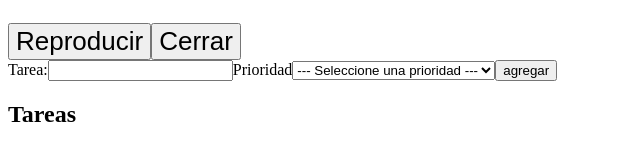
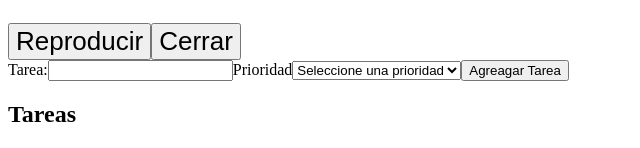
Before and after one commit to juan45202/agenda-voz, a React (Vite) app: page / in a window 1280 px wide. Both pictures are taken after a click on the button "Agregar Tarea". Shown: the part 337-485 px from the top of the page, without its empty margins (0-640 px from the left). Built offline with nearby package versions, Linux system fonts and the light colour scheme.

Commit message:
Cuarto commit implementando la funcionalidad eliminar tareas y parte de editar

```diff
--- a/src/App.jsx
+++ b/src/App.jsx
@@ -7,19 +7,18 @@ import './App.css'
 
 function App() {
 
+  const [tareas, guardarTareas] = useState([]);
+  const [filtroTareas, guardarFiltroTareas] = useState([]);
   const [formularioTareas, mostrarFormularioTareas] = useState(false);
+  const [tareaEditar, guardarTareaEditar] = useState({});
+
   const [value, onChange] = useState(new Date());
-
   const options = { weekday: 'long', year: 'numeric', month: 'long', day: 'numeric' };
   const fechaEspañol = value.toLocaleDateString('es-ES', options);
 
   var utterance = new SpeechSynthesisUtterance();
   // utterance.text = `Para el ${fechaEspañol} No tienes ninguna tarea proramada`;
   utterance.voice = speechSynthesis.getVoices()[6];
-
-  const [tareas, guardarTareas] = useState([]);
-
-  const [filtroTareas, guardarFiltroTareas] = useState([]);
 
   useEffect(() => {
     guardarFiltroTareas(tareas.filter(tarea => tarea.fechaEspañol === fechaEspañol));
@@ -35,6 +34,14 @@ function App() {
     return cadena
   }
 
+  //Funcion que se pasa por props a tarea para eliminar
+  const eliminarTarea = id => {
+    guardarTareas(tareas.filter(tarea => tarea.nombre !== id));
+  }
+  const editarTarea = tarea => {
+    console.log('editando')
+  }
+
   utterance.text = cadenaReproducir();
 
   return (
@@ -42,7 +49,7 @@ function App() {
       <Calendar onChange={onChange} value={value} />
       <h1>{fechaEspañol}</h1>
 
-      <button onClick={()=> {speechSynthesis.speak(utterance)}}>
+      <button onClick={()=> speechSynthesis.speak(utterance)}>
         Reproducir
       </button>
 
@@ -51,11 +58,22 @@ function App() {
       </button>
 
       { formularioTareas ?
-        <FormularioTarea fechaEspañol={fechaEspañol} tareas={tareas} guardarTareas={guardarTareas} />
+        <FormularioTarea
+          fechaEspañol={fechaEspañol}
+
+          tareas={tareas}
+          tareaEditar={tareaEditar}
+          guardarTareas={guardarTareas}
+          editarTarea={editarTarea}
+        />
         : null
       }
 
-      <ListadoTareas filtroTareas={filtroTareas} />
+      <ListadoTareas
+        filtroTareas={filtroTareas}
+        eliminarTarea={eliminarTarea}
+        guardarTareaEditar={guardarTareaEditar}
+      />
     </div>
   )
 }
--- a/src/components/FormularioTarea.jsx
+++ b/src/components/FormularioTarea.jsx
@@ -1,12 +1,30 @@
-import React, { useState } from 'react'
+import React, { useState, useEffect } from 'react'
 
-const FormularioTarea = ({fechaEspañol, tareas, guardarTareas}) => {
+const FormularioTarea = (
+    {   fechaEspañol,
+        tareas,
+        tareaEditar,
+        guardarTareas,
+        editarTarea
+
+    }) => {
 
     const [nombre, setNombre] = useState('');
     const [prioridad, setPrioridad] = useState('');
 
+    useEffect(() => {
+        if (Object.keys(tareaEditar).length) {
+            setNombre(tareaEditar.nombre)
+            setPrioridad(tareaEditar.prioridad)
+        }
+    }, [tareaEditar])
+
+
     const handleSubmit = e => {
         e.preventDefault();
+
+        //Hacer codigo para editar y agregar la tarea
+
         guardarTareas(
             [...tareas, {nombre, prioridad, fechaEspañol}]
         );
@@ -24,11 +42,11 @@ const FormularioTarea = ({fechaEspañol, tareas, guardarTareas}) => {
             </label>
             <label>Prioridad</label>
             <select id='categoria' value={prioridad} onChange={e => {setPrioridad(e.target.value)}}>
-                <option value="">--- Seleccione una prioridad ---</option>
+                <option value="">Seleccione una prioridad</option>
                 <option value="importante">Importante</option>
                 <option value="urgente">Urgente</option>
             </select>
-            <input type="submit" value="agregar" />
+            <input type="submit" value={ Object.keys(tareaEditar).length ? 'Editar Tarea' : 'Agreagar Tarea'} />
         </form>
     </div>
   )
--- a/src/components/ListadoTareas.jsx
+++ b/src/components/ListadoTareas.jsx
@@ -1,16 +1,17 @@
 import React from 'react'
 import Tarea from './Tarea'
 
-const ListadoTareas = ({filtroTareas}) => {
-
+const ListadoTareas = ({filtroTareas, guardarTareaEditar, eliminarTarea}) => {
 
   return (
     <>
         <h2>Tareas </h2>
         {filtroTareas.length > 0 ? (filtroTareas.map(tarea => (
             <Tarea
-            nombre={tarea.nombre}
-            prioridad={tarea.prioridad}
+                nombre={tarea.nombre}
+                prioridad={tarea.prioridad}
+                guardarTareaEditar={guardarTareaEditar}
+                eliminarTarea={eliminarTarea}
             />
         )))  : <p>No hay tareas</p>}
     </>
--- a/src/components/Tarea.jsx
+++ b/src/components/Tarea.jsx
@@ -1,12 +1,14 @@
 import React from 'react'
 
-export default function Tarea({nombre, prioridad}) {
+export default function Tarea({nombre, prioridad, eliminarTarea, guardarTareaEditar}) {
+
   return (
     <div className='tarea'>
+
       <h4>{nombre}</h4>
       <p>{prioridad}</p>
-      <button>Eliminar</button>
-      <button>Editar</button>
+      <button onClick={() => eliminarTarea(nombre)}>Eliminar</button>
+      <button onClick={() => guardarTareaEditar({nombre})}>Editar</button>
     </div>
   )
 }
```
